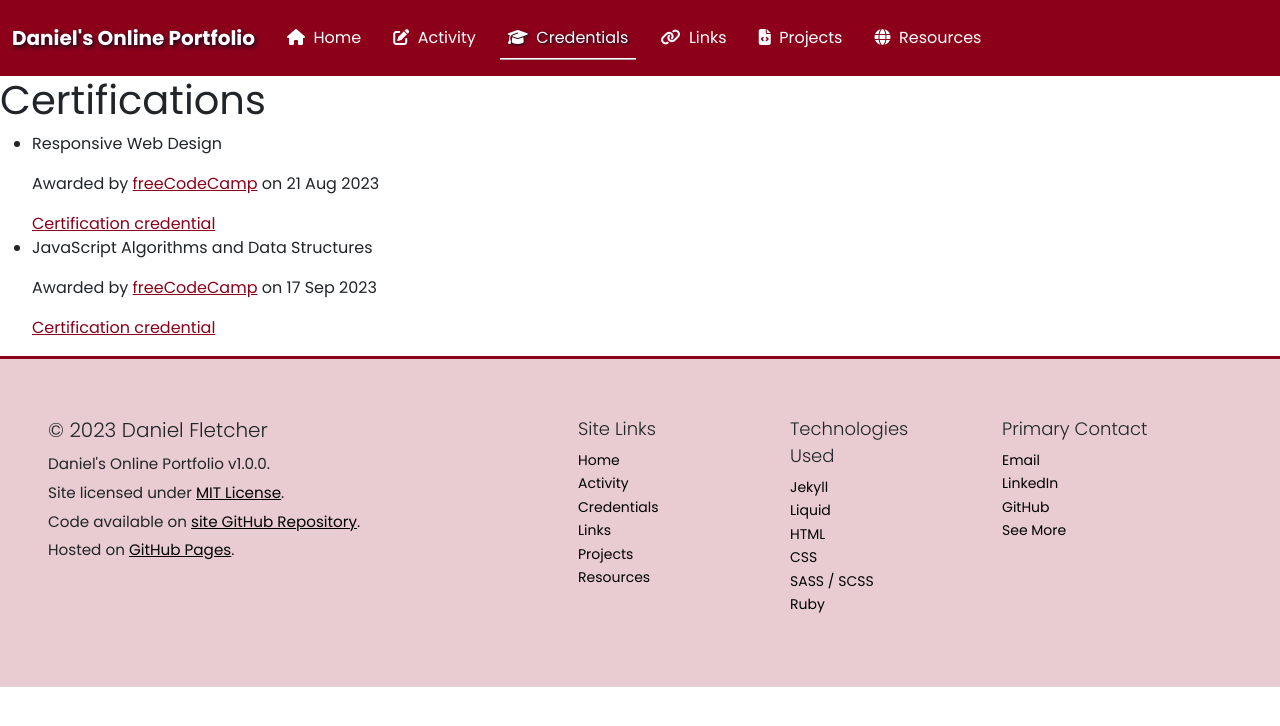
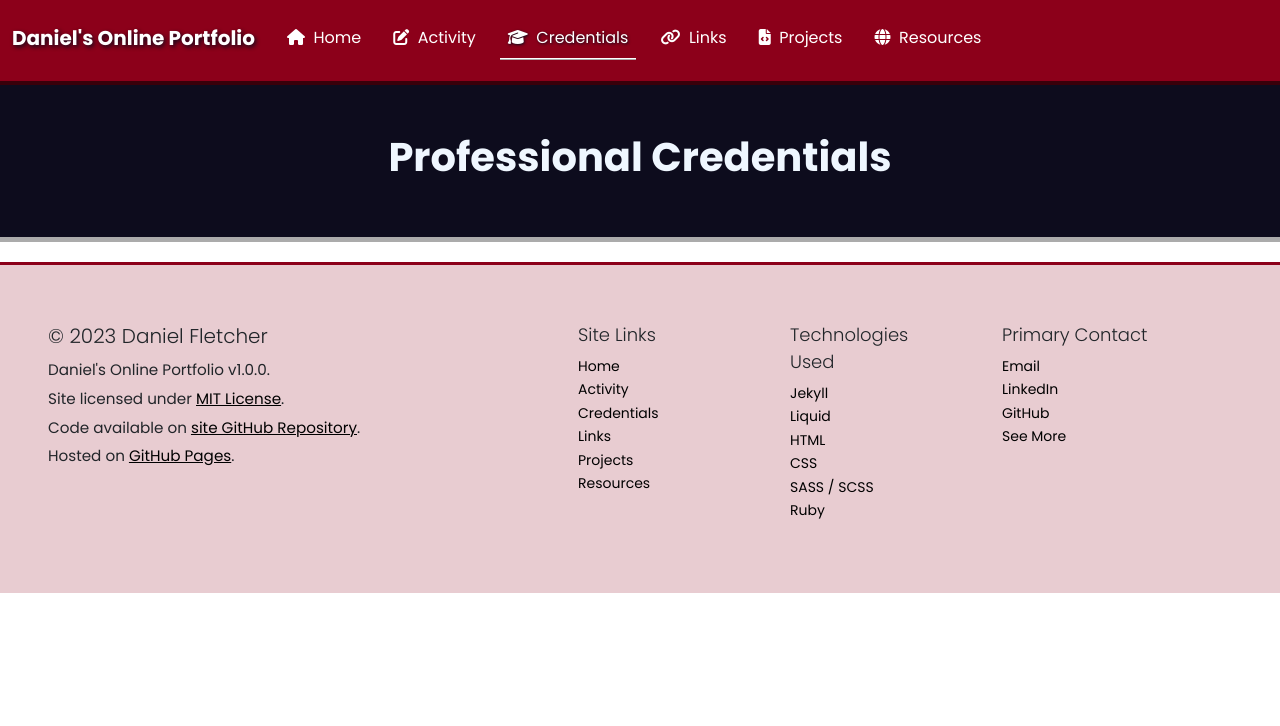
Before and after one commit to DanielTheFletch/portfolio, a Jekyll site: the page built from credentials.html, in a window 1280 px wide. Shown: the top 726 px of the page. Built offline with Jekyll 4.4.1, drawn with Linux system fonts in a browser that asks for light colours; some of the changed lines change nothing that is shown.

Commit message:
Populate data for Credentials page

```diff
--- a/_data/certifications.yml
+++ /dev/null
@@ -1,20 +0,0 @@
-# Certification data
-
-- name: "Responsive Web Design"
-  date: 2023-08-21
-  link: "https://freecodecamp.org/certification/DanielTheFletch/responsive-web-design"
-  org:
-    name: "freeCodeCamp"
-    link: "https://www.freecodecamp.org/"
-  skills:
-    - JavaScript
-    - ES6+
-- name: "JavaScript Algorithms and Data Structures"
-  date: 2023-09-17
-  link: "https://freecodecamp.org/certification/DanielTheFletch/javascript-algorithms-and-data-structures"
-  org:
-    name: "freeCodeCamp"
-    link: "https://www.freecodecamp.org/"
-  skills:
-    - HTML
-    - CSS
--- /dev/null
+++ b/_data/credentials.yml
@@ -0,0 +1,58 @@
+# Credentials data
+
+academics:
+  - degree: "Bachelor of Science"
+    major: "Computer Science"
+    school: "Florida State University"
+    start: "Aug 2019"
+    end: "Dec 2022"
+experience:
+  - company: "Florida State University"
+    position: "Undergraduate Teaching Assistant"
+    start: "Aug 2021"
+    end: "Dec 2022"
+    highlights:
+      - "Provided comprehensive instructional support to computer science students through email and office hours"
+      - "Demonstrated expertise and attention to detail by accurately grading numerous programming projects"
+      - "Contributed dependably as teaching assistant for introductory-level C++ and Unix courses"
+  - company: "Self-Employed"
+    position: "Private Tutor in Mathematics"
+    start: "Aug 2019"
+    end: "Jul 2021"
+    highlights:
+      - "Provided personalized math instruction to middle school, high school, and college students"
+      - "Cultivated a loyal client base of 10-15 students through consistent and effective teaching methods"
+      - "Assessed students' homework assignments and tailored lessons to address their individual learning needs"
+      - "Developed customized practice materials to boost student performance on standardized tests like the SAT/ACT"
+  - company: "Mathnasium of Tallahassee"
+    position: "Instructor"
+    start: "Aug 2018"
+    end: "Jul 2020"
+    highlights:
+      - "Studied and utilized personalized learning plans to effectively teach specifc math concepts"
+      - "Facilitated students' comprehension of homework assignments by prioritizing understanding during sessions"
+      - "Provided individual and small group instruction to students ranging from grades K-12 and beyond"
+certifications:
+  - name: "Responsive Web Design"
+    date: 2023-08-21
+    link: "https://freecodecamp.org/certification/DanielTheFletch/responsive-web-design"
+    org:
+      name: "freeCodeCamp"
+      link: "https://www.freecodecamp.org/"
+    skills:
+      - JavaScript
+      - ES6+
+  - name: "JavaScript Algorithms and Data Structures"
+    date: 2023-09-17
+    link: "https://freecodecamp.org/certification/DanielTheFletch/javascript-algorithms-and-data-structures"
+    org:
+      name: "freeCodeCamp"
+      link: "https://www.freecodecamp.org/"
+    skills:
+      - HTML
+      - CSS
+external_documents:
+  - name: "Résumé"
+    link: "#"
+  - name: "CV"
+    link: "#"
--- a/credentials.html
+++ b/credentials.html
@@ -1,8 +1,12 @@
 ---
 title: Professional Credentials
+subheading: "h2 fw-bold pb-3"
 ---
 
-<h1>Certifications</h1>
+<!-- Page heading -->
+<div class="container-fluid bg-dark fg-light page-heading mb-2 py-5">
+  <h1 class="h1 fw-bold text-center">Professional Credentials</h1>
+</div>
 
 <ul>
   {% for cert in site.data.certifications %}
```
